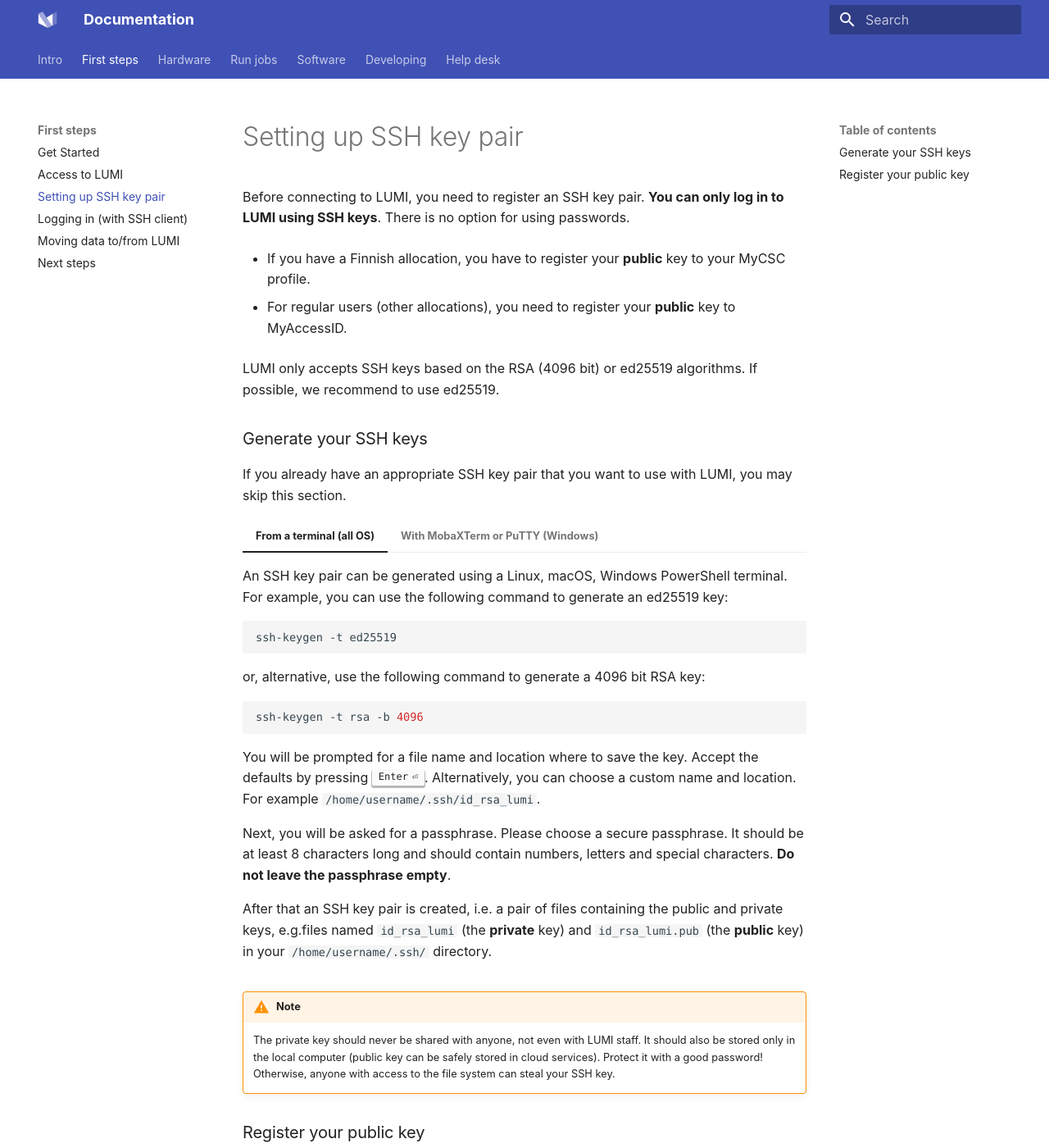
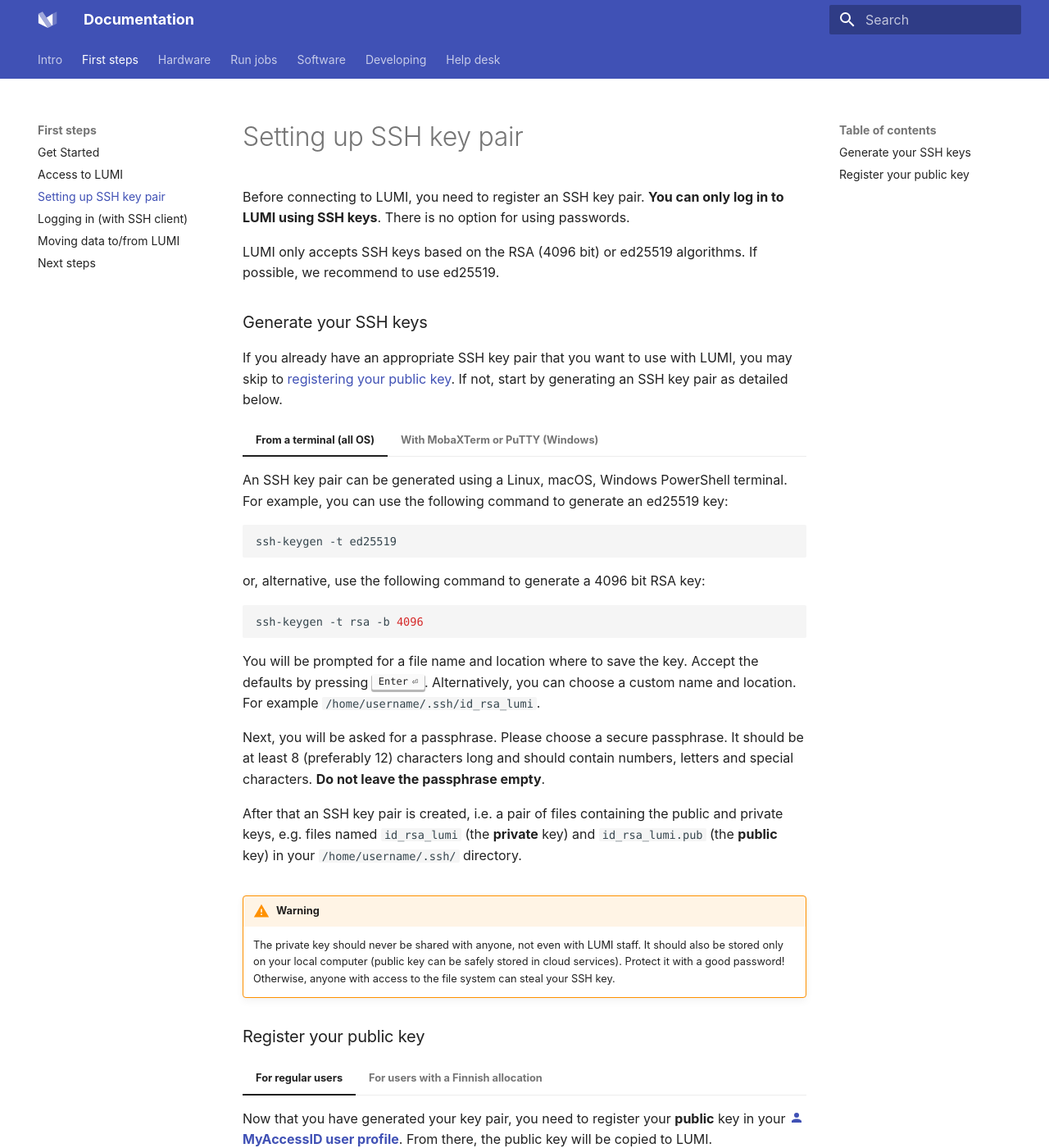
Before and after one commit to Lumi-supercomputer/lumi-userguide, an MkDocs documentation site: the page built from docs/firststeps/SSH-keys.md, in a window 1280 px wide and 1400 px high. Shown: the whole window at 82% size. Built offline with MkDocs 1.6.1 and Material for MkDocs 9.7.7, drawn with Linux system fonts in a browser that asks for light colours; some of the changed text lies outside the part shown.

```diff
--- a/docs/firststeps/SSH-keys.md
+++ b/docs/firststeps/SSH-keys.md
@@ -16,19 +16,14 @@
 Before connecting to LUMI, you need to register an SSH key pair. **You can only
 log in to LUMI using SSH keys**. There is no option for using passwords.
 
- - If you have a Finnish allocation, you have to register your **public** key to
-   your MyCSC profile.
-
- - For regular users (other allocations), you need to register your **public**
-   key to MyAccessID.
-
 LUMI only accepts SSH keys based on the RSA (4096 bit) or ed25519 algorithms.
 If possible, we recommend to use ed25519.
 
 ### Generate your SSH keys
 
 If you already have an appropriate SSH key pair that you want to use with LUMI,
-you may skip this section.
+you may skip to [registering your public key][jump-register-keys]. If not,
+start by generating an SSH key pair as detailed below.
 
 === "From a terminal (all OS)"
 
@@ -52,12 +47,12 @@ you may skip this section.
     `/home/username/.ssh/id_rsa_lumi`.
 
     Next, you will be asked for a passphrase. Please choose a secure
-    passphrase. It should be at least 8 characters long and should contain
-    numbers, letters and special characters. **Do not leave the passphrase
-    empty**.
+    passphrase. It should be at least 8 (preferably 12) characters long and
+    should contain numbers, letters and special characters. **Do not leave the
+    passphrase empty**.
 
     After that an SSH key pair is created, i.e. a pair of files containing
-    the public and private keys, e.g.files named `id_rsa_lumi`
+    the public and private keys, e.g. files named `id_rsa_lumi`
     (the **private** key) and `id_rsa_lumi.pub` (the **public** key) in your
     `/home/username/.ssh/` directory.
 
@@ -82,8 +77,8 @@ you may skip this section.
 
     After that, enter a comment in the Key comment field and a strong
     passphrase. Please choose a secure passphrase. It should be at least 8
-    characters long and should contain numbers, letters and special characters.
-    **Do not leave the passphrase empty**.
+    (preferably 12) characters long and should contain numbers, letters and
+    special characters. **Do not leave the passphrase empty**.
 
     <figure>
       <img src="../../assets/images/win-keygen-step3.png" width="400" alt="Create SSH key pair with windows - step 3">
@@ -95,21 +90,23 @@ you may skip this section.
     on the *Save private key* button and save it to the desired location (for
     example, with `id_rsa_lumi` as a name).
 
-!!! warning "Note"
-    The private key should never be shared with anyone, not even with
-    LUMI staff. It should also be stored only in the local computer (public key
-    can be safely stored in cloud services). Protect it with a good password! Otherwise, anyone with access to the file system can steal your SSH key.
+!!! warning
+    The private key should never be shared with anyone, not even
+    with LUMI staff. It should also be stored only on your local computer
+    (public key can be safely stored in cloud services). Protect it with a good
+    password! Otherwise, anyone with access to the file system can steal your
+    SSH key.
 
 ### Register your public key
 
 === "For regular users"
 
     Now that you have generated your key pair, you need to register your **public** key
-    in your MyAccessID [:material-account: **user profile**][myaccessid-profile]. From there, the public key will be
+    in your [:material-account: **MyAccessID user profile**][myaccessid-profile]. From there, the public key will be
     copied to LUMI.
 
     To register your key, click on the *Settings* item of the menu on the left
-    as shown in the figure below. Then select *SSH keys* and click the *New key* button. Now copy and paste the content of your **private** key, e.g. the content of `id_rsa_lumi.pub`, and click the *Add SSH key* button.
+    as shown in the figure below. Then select *SSH keys* and click the *New key* button. Now copy and paste the content of your **public** key file in the text area and click the *Add SSH key* button.
 
     <figure>
       <img src="../../assets/images/MyAccessID_ssh-key.png" width="480" alt="Screenshot of user profile settings to setup ssh public key">
```
Also changed, not shown: other parts of docs/firststeps/SSH-keys.md (+6 -6 lines), docs/firststeps/loggingin.md (+32 -77 lines).
